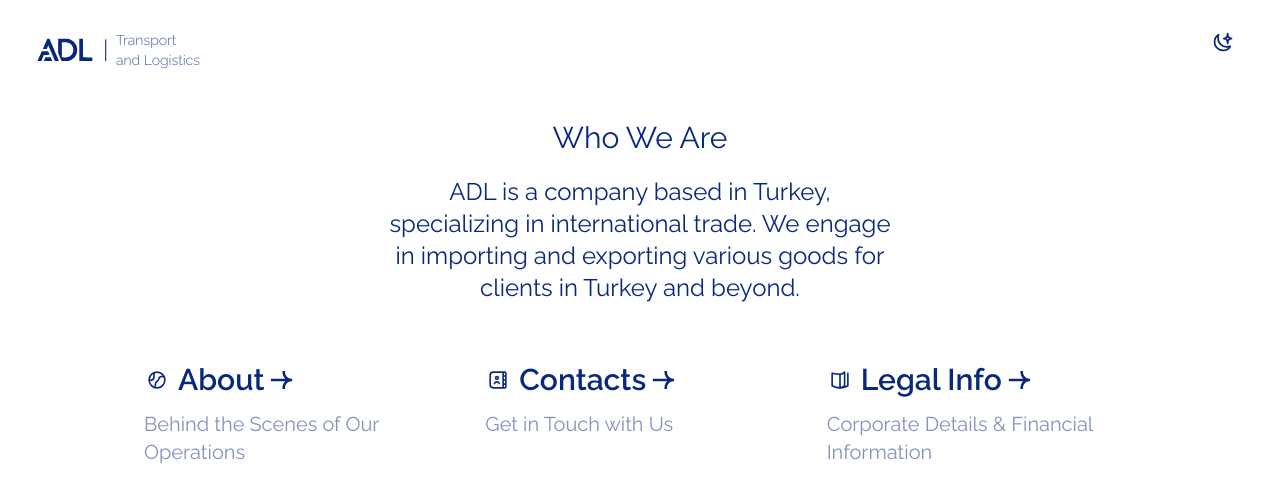
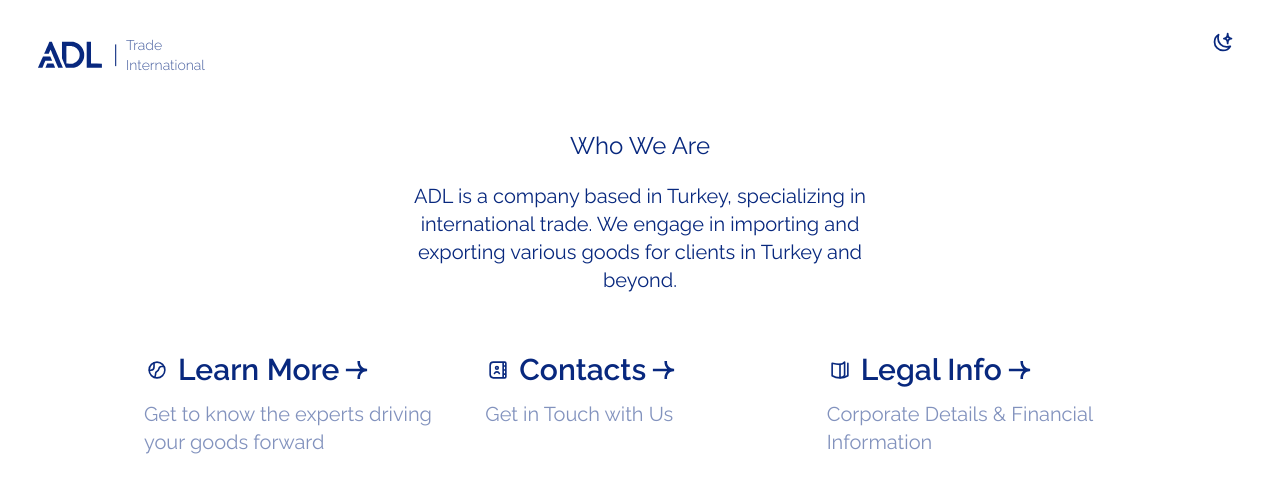
Before and after one commit to olyamrshn/turkish-visitors, a Next.js app: page / in a window 1280 px wide. Shown: the top 498 px of the page. Built offline with nearby package versions, Linux system fonts and the light colour scheme.

Commit message:
font size

```diff
--- a/app/globals.css
+++ b/app/globals.css
@@ -13,14 +13,6 @@
 
 .hover-opacity:hover {
   opacity: 0.6;
-}
-
-@media (min-width: 600px) {
-  .text-content {
-    width: 40%;
-    margin-top: 20px;
-    margin-bottom: 30px;
-  }
 }
 
 .link-item {
@@ -87,12 +79,17 @@
   .group:hover .arrow {
     fill: white;
   }
+  .text-content {
+    width: 40%;
+    margin-top: 20px;
+    margin-bottom: 30px;
+  }
   .group:hover .icon {
     color: white;
   }
   .xl-logo {
-    width: 60px;
-    height: 60px;
+    width: 70px;
+    height: 70px;
 }
 .xl-copy {
   opacity: 0.8;
--- a/app/layout.tsx
+++ b/app/layout.tsx
@@ -19,7 +19,6 @@ export default function RootLayout({
       <head>
         <meta charSet="utf-8" />
         <meta name="viewport" content="width=device-width, initial-scale=1" />
-        <link rel="icon" href="/ted.ico" />
       </head>
       <body className={`${raleway.className} ${raleway.className}`}>
         {children}
@@ -27,3 +26,5 @@ export default function RootLayout({
     </html>
   )
 }
+
+// eudoxus sans
--- a/app/page.tsx
+++ b/app/page.tsx
@@ -33,8 +33,8 @@ export default function Home() {
   const links = [
     {
       href: "/about",
-      text: "About",
-      description: "Behind the Scenes of Our Operations",
+      text: "Learn More",
+      description: "Get to know the experts driving your goods forward",
       icon: (
         <GlobeIcon
           className="icon icon-xs-white"
@@ -74,10 +74,10 @@ export default function Home() {
         showMainLink={true}
       />
       <main className="main-content flex flex-col items-center">
-        <h1 className="xs-heading-pages theme-text-color text-3xl pt-10">
+        <h1 className="theme-text-color xs:text-3xl xl:text-2xl pt-10">
           Who We Are
         </h1>
-        <h2 className="text-center mx-auto mt-5 xs:text-lg xl:text-2xl font-normal space-y-4 text-content">
+        <h2 className="text-center mx-auto mt-5 xs:text-lg xl:text-xl font-normal space-y-4 text-content">
           ADL is a company based in Turkey, specializing in international trade.
           We engage in importing and exporting various goods for clients in
           Turkey and beyond.
--- a/components/Header.tsx
+++ b/components/Header.tsx
@@ -25,9 +25,9 @@ const HeaderLink = ({ href, isMainLink }: LogoLinkProps) => (
           |
         </span>
         <div className="ml-2 text-sm font-light opacity-75">
-          <span>Transport</span>
+          <span>Trade</span>
           <br />
-          <span style={{ whiteSpace: "nowrap" }}>and Logistics</span>
+          <span style={{ whiteSpace: "nowrap" }}>International</span>
         </div>
       </h1>
     </div>
```
Also changed, not shown: 1 other file (tests, documents, lock files or other folders).
